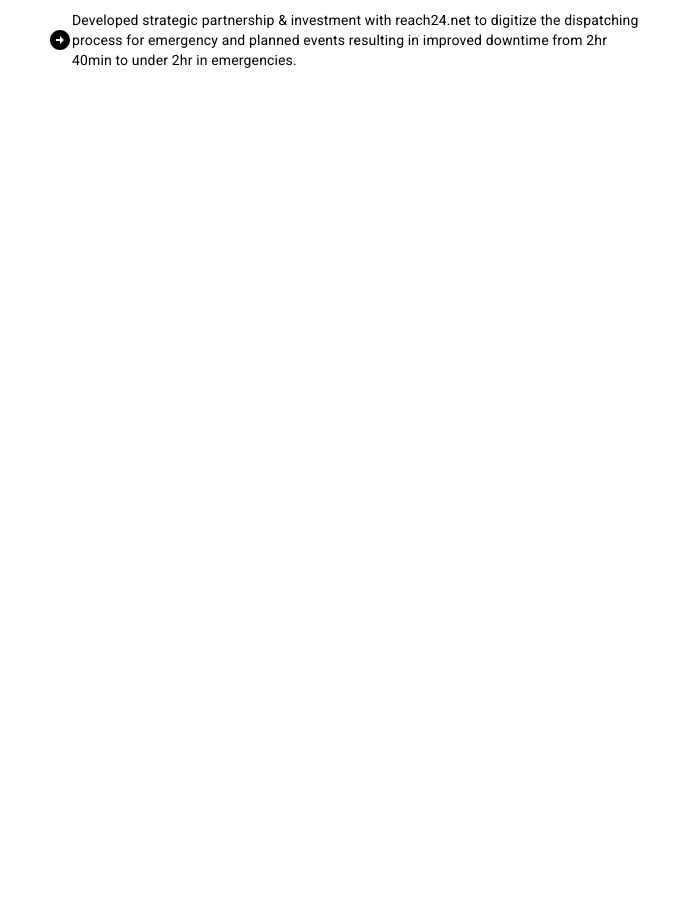
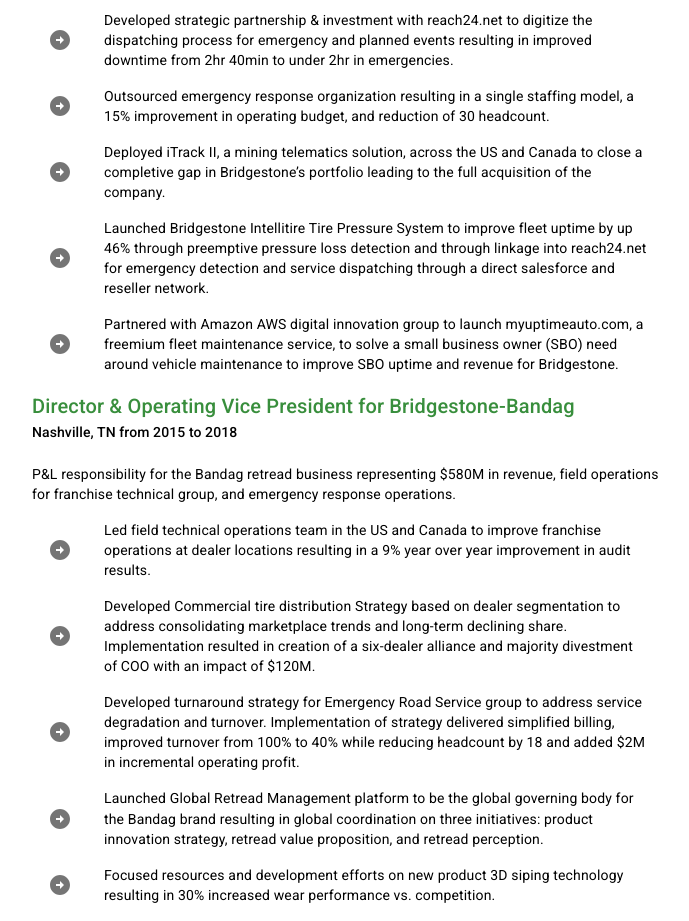
Before and after one commit to garynye/melodiedotcom, a React (Create React App) app: page / in a window 1280 px wide. Shown: the part 360-1281 px from the top of the page, without its empty margins (400-1089 px from the left). Before the commit the page ends 800 px from the top, so only its background shows below. Built offline with nearby package versions, Linux system fonts and the light colour scheme.

Commit message:
More updates

```diff
--- a/src/App.js
+++ b/src/App.js
@@ -13,9 +13,8 @@
 import List from "@mui/material/List";
 import ListItem from "@mui/material/ListItem";
 import ListItemText from "@mui/material/ListItemText";
-
+import ListItemIcon from "@mui/material/ListItemIcon";
 import ArrowCircleRightIcon from "@mui/icons-material/ArrowCircleRight";
-
 
 function App() {
   return (
@@ -57,25 +56,99 @@
             Bridgestone Americas
           </Typography>
           <Typography variant="h6" color="#388e3c">
-            Executive Director
+            Executive Director of Mobility Solutions
           </Typography>
-          <Typography variant="subtitle2">Nashville, TN</Typography>
+          <Typography variant="subtitle2">
+            Nashville, TN from 2018 to 2021
+          </Typography>
           <br></br>
           <Typography variant="body2">
-            Bridgestone Mobility Solutions is a business unit
-            designed to leverage technology to make it easier to move people and
-            goods between two points. I was responsible for
-            identifying and bringing to market all non-tire new growth
-            innovation for Bridgestone Americas to address the B2B market.
+            Bridgestone Mobility Solutions is a business unit designed to
+            leverage technology to make it easier to move people and goods
+            between two points. I was responsible for identifying and bringing
+            to market all non-tire new growth innovation for Bridgestone
+            Americas to address the B2B market.
           </Typography>
           <List dense>
             <ListItem>
-              <ArrowCircleRightIcon />
+              <ListItemIcon>
+                <ArrowCircleRightIcon />
+              </ListItemIcon>
               <ListItemText primary="Managed the Mileage Sales business unit with over 150 hourly and salaried employees in operations and sales across the US and Canada to maintain a 36% gross margin on a $55M P&L. " />
             </ListItem>
             <ListItem>
-              <ArrowCircleRightIcon />
+              <ListItemIcon>
+                <ArrowCircleRightIcon />
+              </ListItemIcon>
               <ListItemText primary="Developed strategic partnership & investment with reach24.net to digitize the dispatching process for emergency and planned events resulting in improved downtime from 2hr 40min to under 2hr in emergencies." />
+            </ListItem>
+            <ListItem>
+              <ListItemIcon>
+                <ArrowCircleRightIcon />
+              </ListItemIcon>
+              <ListItemText primary="Outsourced emergency response organization resulting in a single staffing model, a 15% improvement in operating budget, and reduction of 30 headcount." />
+            </ListItem>
+            <ListItem>
+              <ListItemIcon>
+                <ArrowCircleRightIcon />
+              </ListItemIcon>
+              <ListItemText primary="Deployed iTrack II, a mining telematics solution, across the US and Canada to close a completive gap in Bridgestone’s portfolio leading to the full acquisition of the company." />
+            </ListItem>
+            <ListItem>
+              <ListItemIcon>
+                <ArrowCircleRightIcon />
+              </ListItemIcon>
+              <ListItemText primary="Launched Bridgestone Intellitire Tire Pressure System to improve fleet uptime by up 46% through preemptive pressure loss detection and through linkage into reach24.net for emergency detection and service dispatching through a direct salesforce and reseller network. " />
+            </ListItem>
+            <ListItem>
+              <ListItemIcon>
+                <ArrowCircleRightIcon />
+              </ListItemIcon>
+              <ListItemText primary="Partnered with Amazon AWS digital innovation group to launch myuptimeauto.com, a freemium fleet maintenance service, to solve a small business owner (SBO) need around vehicle maintenance to improve SBO uptime and revenue for Bridgestone." />
+            </ListItem>
+          </List>
+          <Typography variant="h6" color="#388e3c">
+            Director & Operating Vice President for Bridgestone-Bandag
+          </Typography>
+          <Typography variant="subtitle2">
+            Nashville, TN from 2015 to 2018
+          </Typography>
+          <br></br>
+          <Typography variant="body2">
+            P&L responsibility for the Bandag retread business representing
+            $580M in revenue, field operations for franchise technical group,
+            and emergency response operations.
+          </Typography>
+          <List dense>
+            <ListItem>
+              <ListItemIcon>
+                <ArrowCircleRightIcon />
+              </ListItemIcon>
+              <ListItemText primary="Led field technical operations team in the US and Canada to improve franchise operations at dealer locations resulting in a 9% year over year improvement in audit results." />
+            </ListItem>
+            <ListItem>
+              <ListItemIcon>
+                <ArrowCircleRightIcon />
+              </ListItemIcon>
+              <ListItemText primary="Developed Commercial tire distribution Strategy based on dealer segmentation to address consolidating marketplace trends and long-term declining share. Implementation resulted in creation of a six-dealer alliance and majority divestment of COO with an impact of $120M." />
+            </ListItem>
+            <ListItem>
+              <ListItemIcon>
+                <ArrowCircleRightIcon />
+              </ListItemIcon>
+              <ListItemText primary="Developed turnaround strategy for Emergency Road Service group to address service degradation and turnover.  Implementation of strategy delivered simplified billing, improved turnover from 100% to 40% while reducing headcount by 18 and added $2M in incremental operating profit." />
+            </ListItem>
+            <ListItem>
+              <ListItemIcon>
+                <ArrowCircleRightIcon />
+              </ListItemIcon>
+              <ListItemText primary="Launched Global Retread Management platform to be the global governing body for the Bandag brand resulting in global coordination on three initiatives: product innovation strategy, retread value proposition, and retread perception." />
+            </ListItem>
+            <ListItem>
+              <ListItemIcon>
+                <ArrowCircleRightIcon />
+              </ListItemIcon>
+              <ListItemText primary="Focused resources and development efforts on new product 3D siping technology resulting in 30% increased wear performance vs. competition." />
             </ListItem>
           </List>
         </Grid>
```
